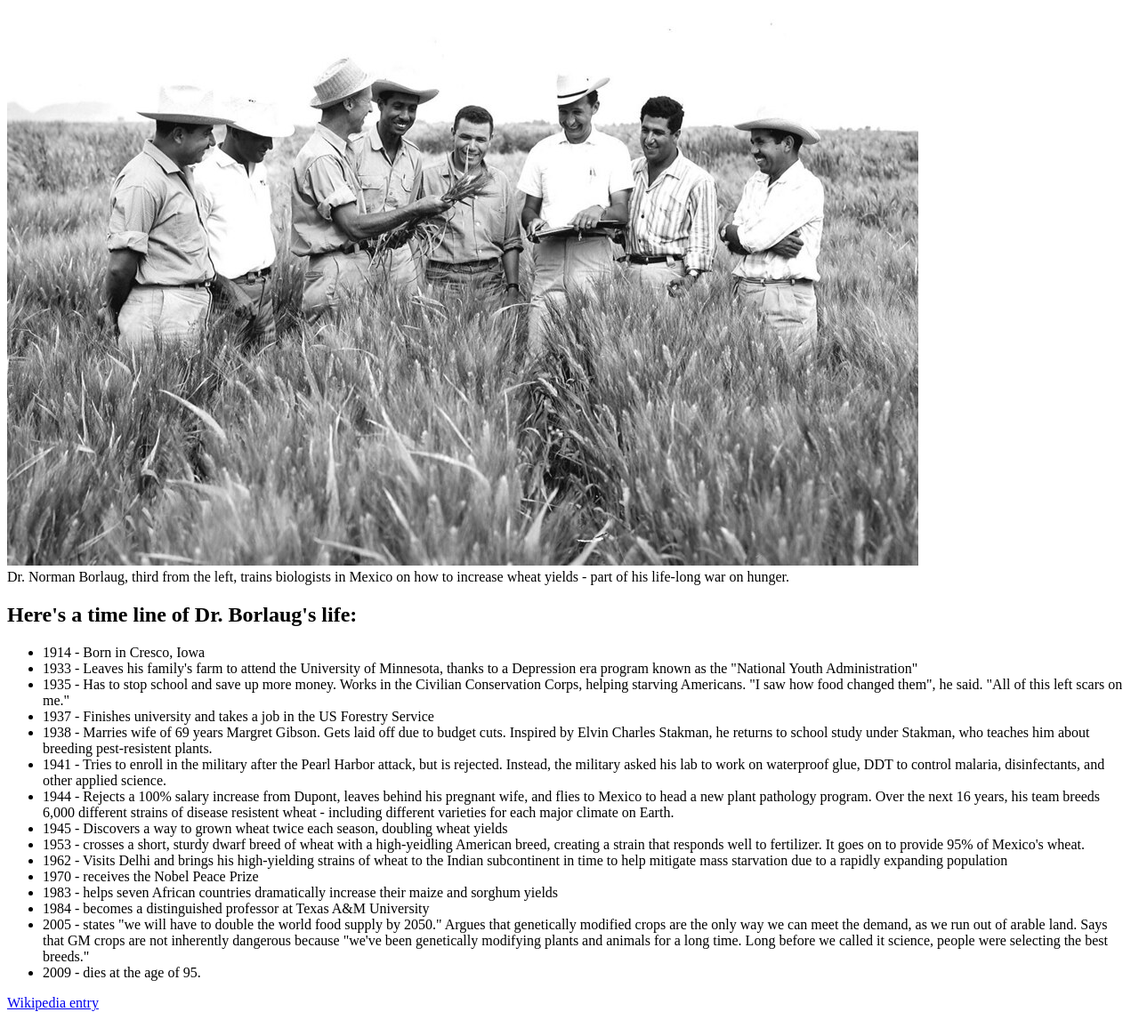
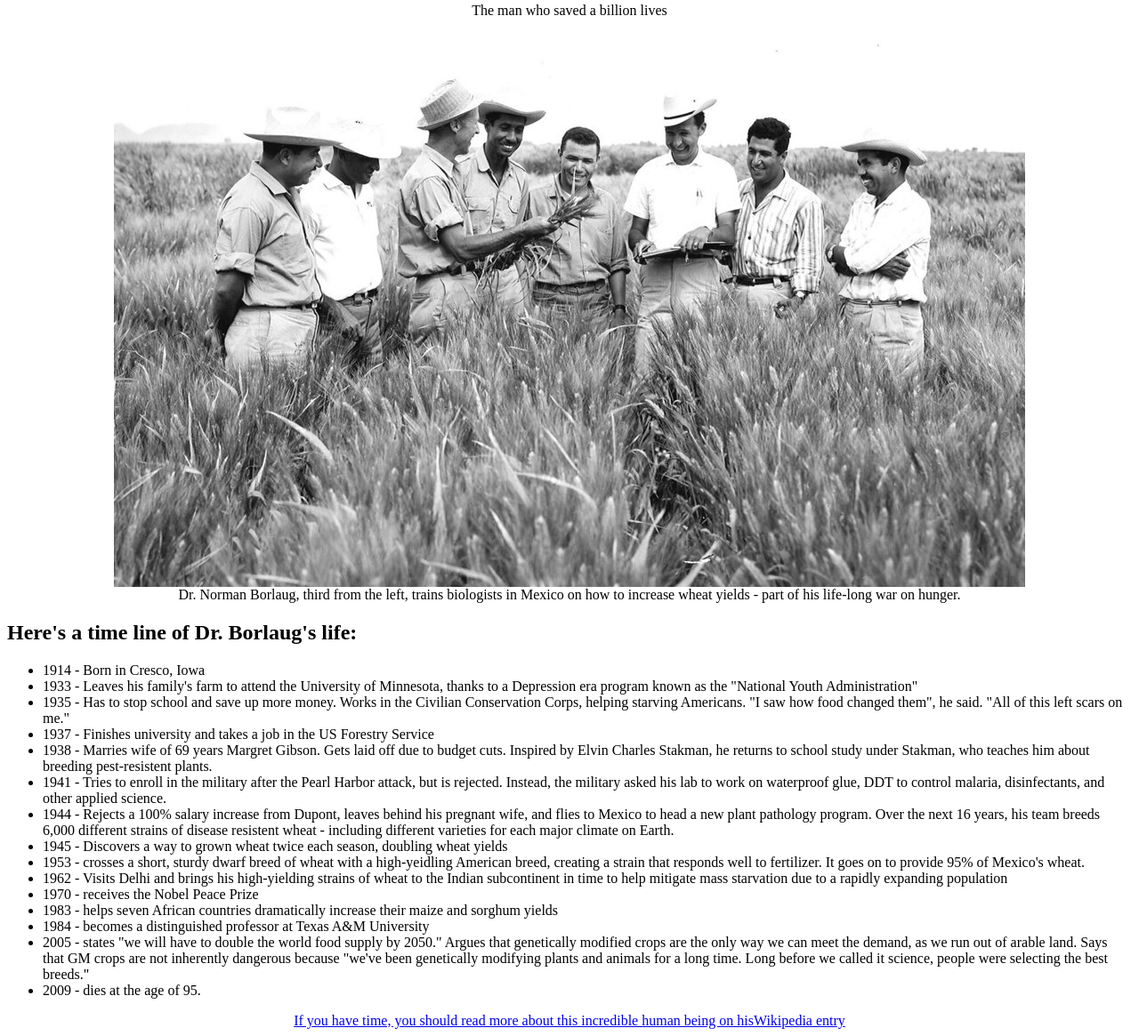
Before and after one commit to BenjaminMatembe/tributePage, a plain HTML site: page index.html in a window 1280 px wide. Shown: the part 101-1266 px from the top of the page at 89% size. Drawn offline with Linux system fonts and the light colour scheme.

Commit message:
feat: Benjamin and Vyacheslav have made it! VICTORY

```diff
--- a/index.html
+++ b/index.html
@@ -6,7 +6,8 @@
     <meta http-equiv="X-UA-Compatible" content="IE=edge" />
     <meta name="viewport" content="width=device-width, initial-scale=1.0" />
     <title>Tribute-page</title>
-    <link rel="stylesheet" href="style.css">
+    <!-- <link rel="stylesheet" href="style.css"> -->
+    <link rel="stylesheet" href="styles.css">
 </head>
 
 <body>
@@ -15,7 +16,7 @@
 
         <div id="img-div">
             <p>The man who saved a billion lives</p>
-            <img src="./tribute-page-main-image.jpg" alt="" id="image" />
+            <img src="./tribute-page-main-image.jpg" alt="some description" id="image" />
             <div id="img-caption">
                 Dr. Norman Borlaug, third from the left, trains biologists in Mexico
                 on how to increase wheat yields - part of his life-long war on hunger.
@@ -66,7 +67,8 @@
                 <li>2009 - dies at the age of 95.</li>
             </ul>
         </article>
-        <a href="https://en.wikipedia.org/wiki/Norman_Borlaug" target="_blank" id="tribute-link">Wikipedia entry</a>
+        <a href="https://en.wikipedia.org/wiki/Norman_Borlaug" target="_blank" id="tribute-link"><span>If you have time,
+                you should read more about this incredible human being on his</span>Wikipedia entry</a>
     </main>
 </body>
 
--- a/style.css
+++ /dev/null
@@ -1,5 +0,0 @@
-#image{
-    max-width: 100%;
-    height: auto;
-    /* display: block; */
-}
--- /dev/null
+++ b/styles.css
@@ -0,0 +1,21 @@
+#main {
+    display: flex;
+    flex-direction: column;
+    align-items: center;
+}
+
+#img-div {
+    display: flex;
+    flex-direction: column;
+    align-items: center;
+}
+
+#image {
+    max-width: 100%;
+    height: auto;
+    display: block;
+}
+
+img {
+    display: block;
+}
```
